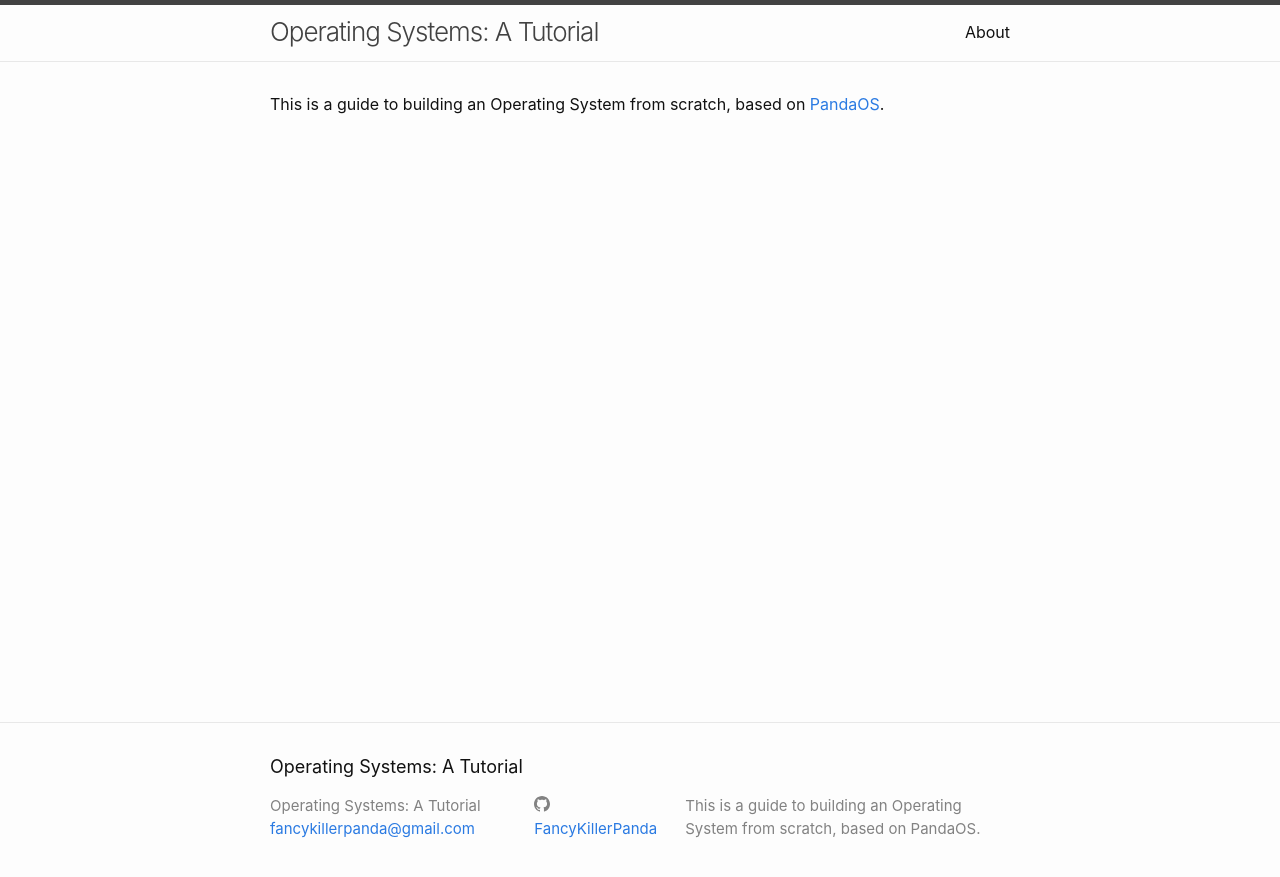
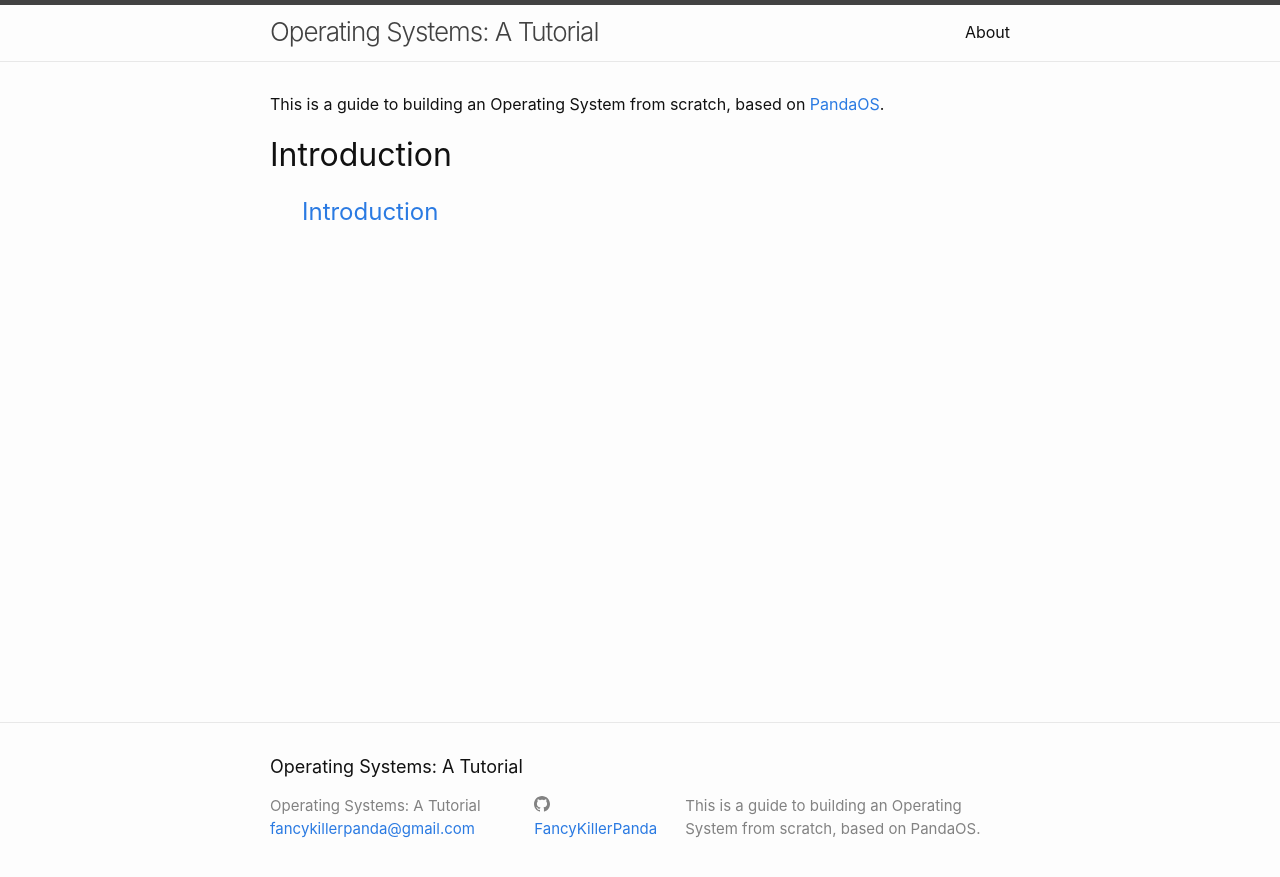
Before and after one commit to FancyKillerPanda/OS-Tutorial, a Jekyll site: the page built from docs/index.md, in a window 1280 px wide. Shown: the top 877 px of the page. Built offline with Jekyll 4.4.1, drawn with Linux system fonts in a browser that asks for light colours.

Commit message:
Web: Added Introduction page and worked on displaying contents.

```diff
--- a/docs/_config.yml
+++ b/docs/_config.yml
@@ -26,6 +26,12 @@ baseurl: "/OS-Tutorial" # the subpath of your site, e.g. /blog
 url: "https://fancykillerpanda.github.io" # the base hostname & protocol for your site, e.g. http://example.com
 github_username: FancyKillerPanda
 
+collections_dir: fkp_collections
+collections:
+    introduction:
+        permalink: /:collection/:title
+        output: true
+
 # Build settings
 theme: minima
 plugins:
--- a/docs/_layouts/home.html
+++ b/docs/_layouts/home.html
@@ -9,26 +9,21 @@ layout: default
 
   {{ content }}
 
-  {%- if site.posts.size > 0 -%}
-    <h2 class="post-list-heading">{{ page.list_title | default: "Posts" }}</h2>
+  {% for collection in site.collections %}
+    {% if collection.label == "posts" %}
+      {% continue %}
+    {% endif %}
+
+    <h1>{{ collection.label | capitalize }}</h1>
+
     <ul class="post-list">
-      {%- for post in site.posts -%}
-      <li>
-        {%- assign date_format = site.minima.date_format | default: "%b %-d, %Y" -%}
-        <span class="post-meta">{{ post.date | date: date_format }}</span>
-        <h3>
-          <a class="post-link" href="{{ post.url | relative_url }}">
-            {{ post.title | escape }}
-          </a>
-        </h3>
-        {%- if site.show_excerpts -%}
-          {{ post.excerpt }}
-        {%- endif -%}
-      </li>
-      {%- endfor -%}
+    {% for page in site[collection.label] %}
+      <li><h2>
+        <a class="post-link" href="{{ page.url | relative_url }}">
+          {{ page.title }}
+        </a>
+      </h2></li>
+    {% endfor %}
     </ul>
-
-    <p class="rss-subscribe">subscribe <a href="{{ "/feed.xml" | relative_url }}">via RSS</a></p>
-  {%- endif -%}
-
+  {% endfor %}
 </div>
--- a/docs/_sass/minima/_layout.scss
+++ b/docs/_sass/minima/_layout.scss
@@ -189,11 +189,11 @@
 }
 
 .post-list {
-  margin-left: 0;
+  margin-left: 2em;
   list-style: none;
 
   > li {
-    margin-bottom: $spacing-unit;
+    margin-bottom: $spacing-unit / 3;
   }
 }
 
```
Also changed, not shown: docs/fkp_collections/_introduction/01 - Introduction.md (added, +18 -0 lines).
